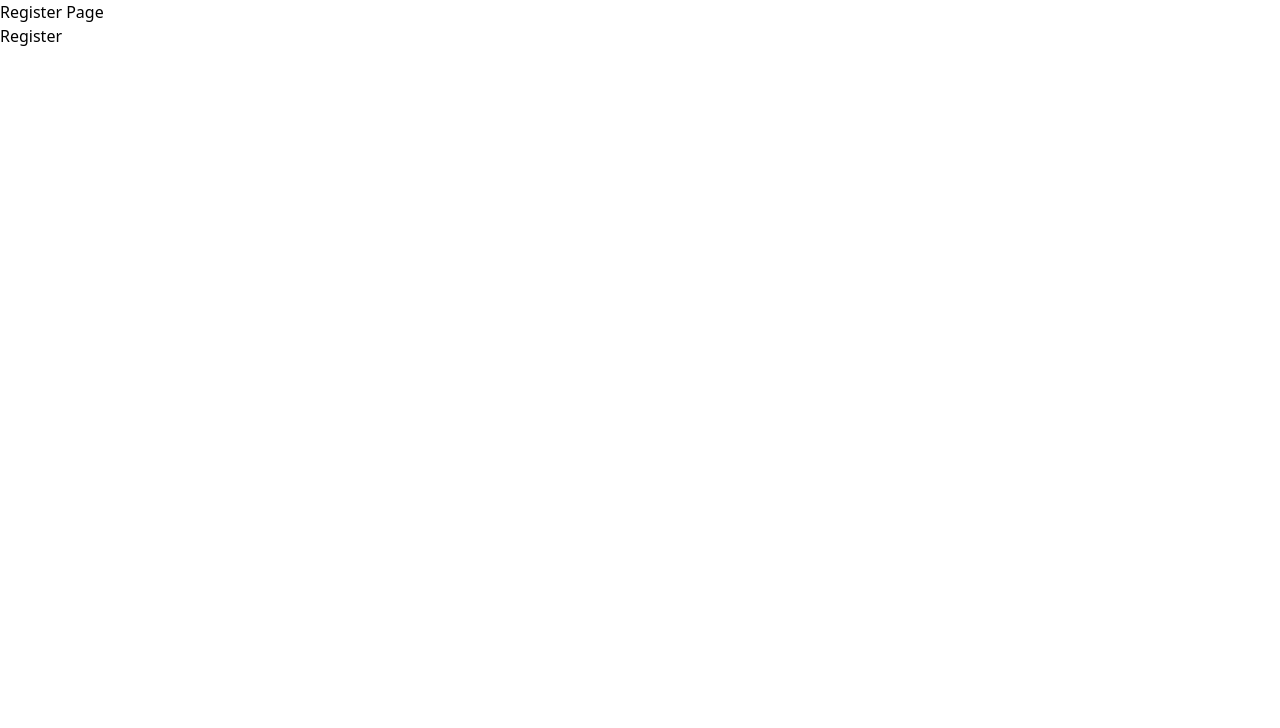
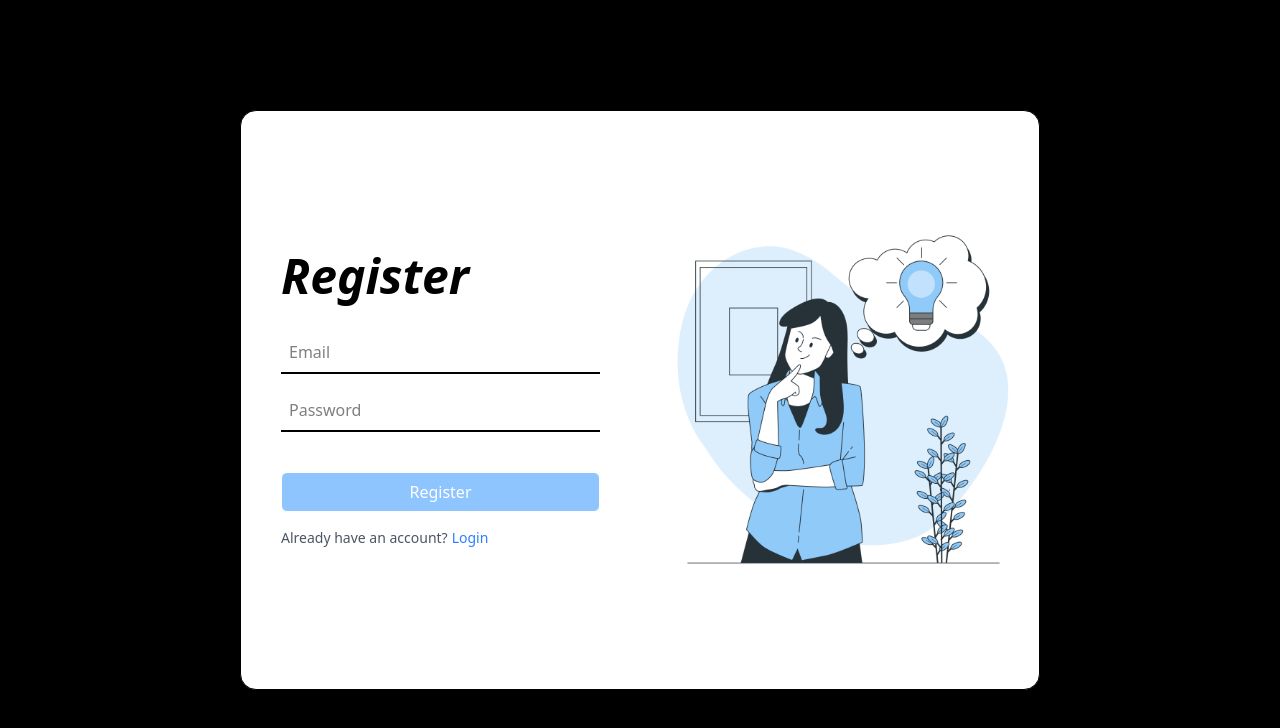
Before and after one commit to Dhileepguru/jobNest-App, a React (Vite) app in the folder React-App/: page /register in a window 1280 px wide. Shown: the top 728 px of the page. Built offline with nearby package versions, Linux system fonts and the light colour scheme.

Commit message:
Updated Register Card

```diff
--- a/React-App/src/pages/Register.jsx
+++ b/React-App/src/pages/Register.jsx
@@ -1,16 +1,81 @@
 import { Link } from "react-router-dom";
-function Register()
-{
-    function accCreated()
-    {
-        alert("Account Created");
-    }
-    return (
-        <div>
-            <h1>Register Page</h1>
-            <Link to="/login" onClick={accCreated}>Register</Link>
+import { useState } from "react";
+
+function Register() {
+  let [email, setEmail] = useState("");
+  let [password, setPassword] = useState("");
+
+  function accCreated(e) {
+    e.preventDefault();
+    alert("Account Created");
+    window.location.href="/RoleSelection";
+  }
+
+  return (
+    <>
+      <style>
+        {`
+          body {
+            background-color:black;
+            background-size: cover;
+            background-position: center;
+            height: 100vh;
+
+          }
+        `}
+      </style>
+
+      <div className="flex justify-center items-center h-screen">
+        <div className="flex w-[800px] h-[580px] rounded-2xl bg-white border shadow-lg">
+
+          <div className="w-1/2 flex flex-col justify-center px-10">
+            <h1 className="text-5xl font-black italic mb-8">Register</h1>
+
+            <form onSubmit={accCreated} className="flex flex-col gap-4">
+              <input
+                className="border-0 py-2 border-b-2 px-2 focus:outline-none focus:border-blue-500"
+                type="email"
+                value={email}
+                onChange={(e) => setEmail(e.target.value)}
+                placeholder="Email"
+                required
+              />
+              <input
+                className="border-0 py-2 border-b-2 px-2 focus:outline-none focus:border-blue-500"
+                type="password"
+                value={password}
+                onChange={(e) => setPassword(e.target.value)}
+                placeholder="Password"
+                required
+              />
+              <button
+                type="submit"
+                className="bg-blue-300 text-center text-white rounded-md border w-full h-10 px-5 py-1.5 mt-6"
+              >
+                Register
+              </button>
+            </form>
+
+            <p className="text-gray-600 mt-4 text-sm">
+              Already have an account?
+              <Link to="/login" className="text-blue-500 ml-1">
+                Login
+              </Link>
+            </p>
+          </div>
+
+          <div className="w-1/2 flex justify-center items-center p-5">
+            <img
+              src="/images/Register.png"
+              className="w-full h-auto object-cover"
+              alt="Register"
+            />
+          </div>
+
         </div>
-    );
+      </div>
+    </>
+  );
 }
 
 export default Register;
```
